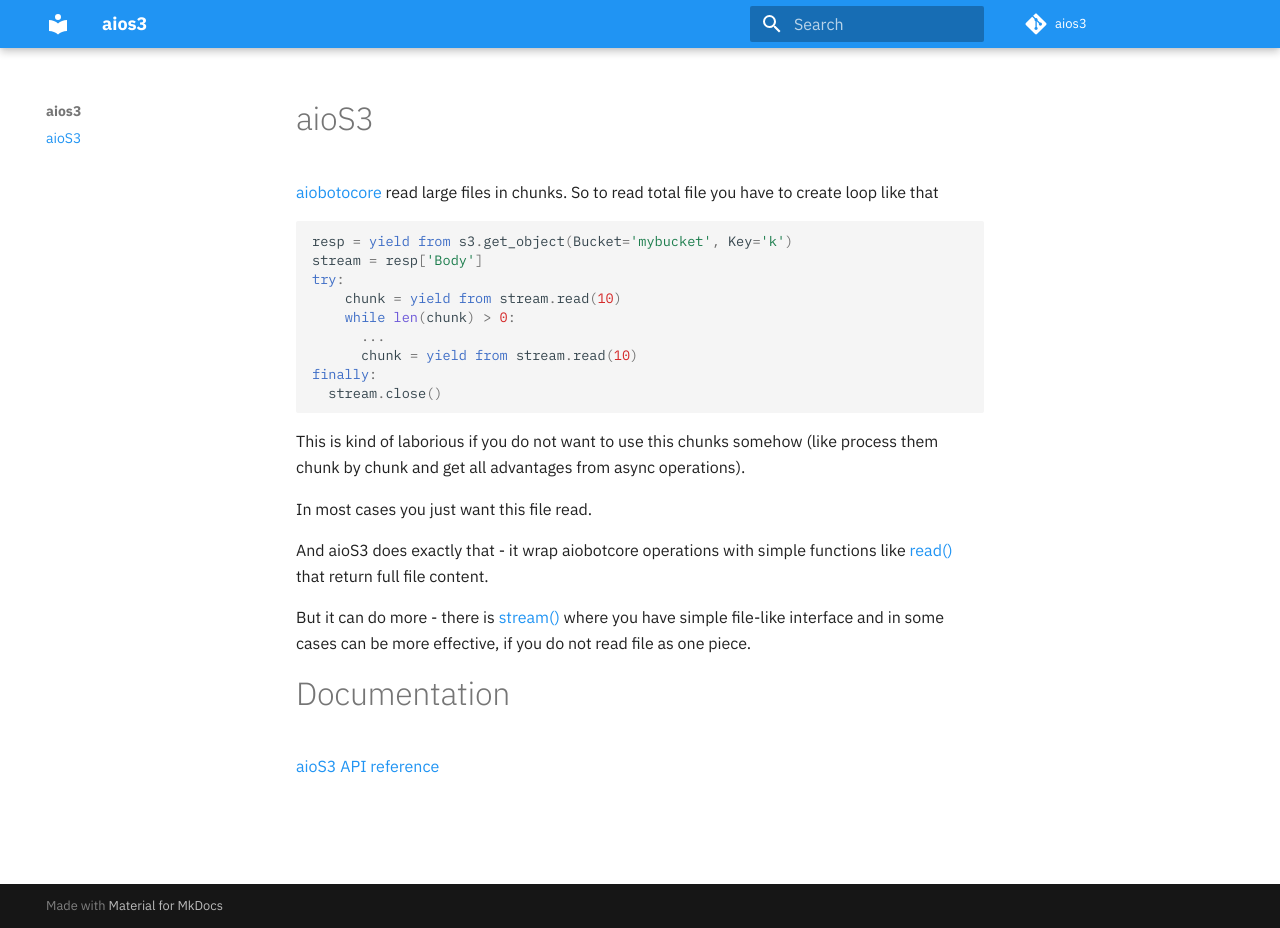
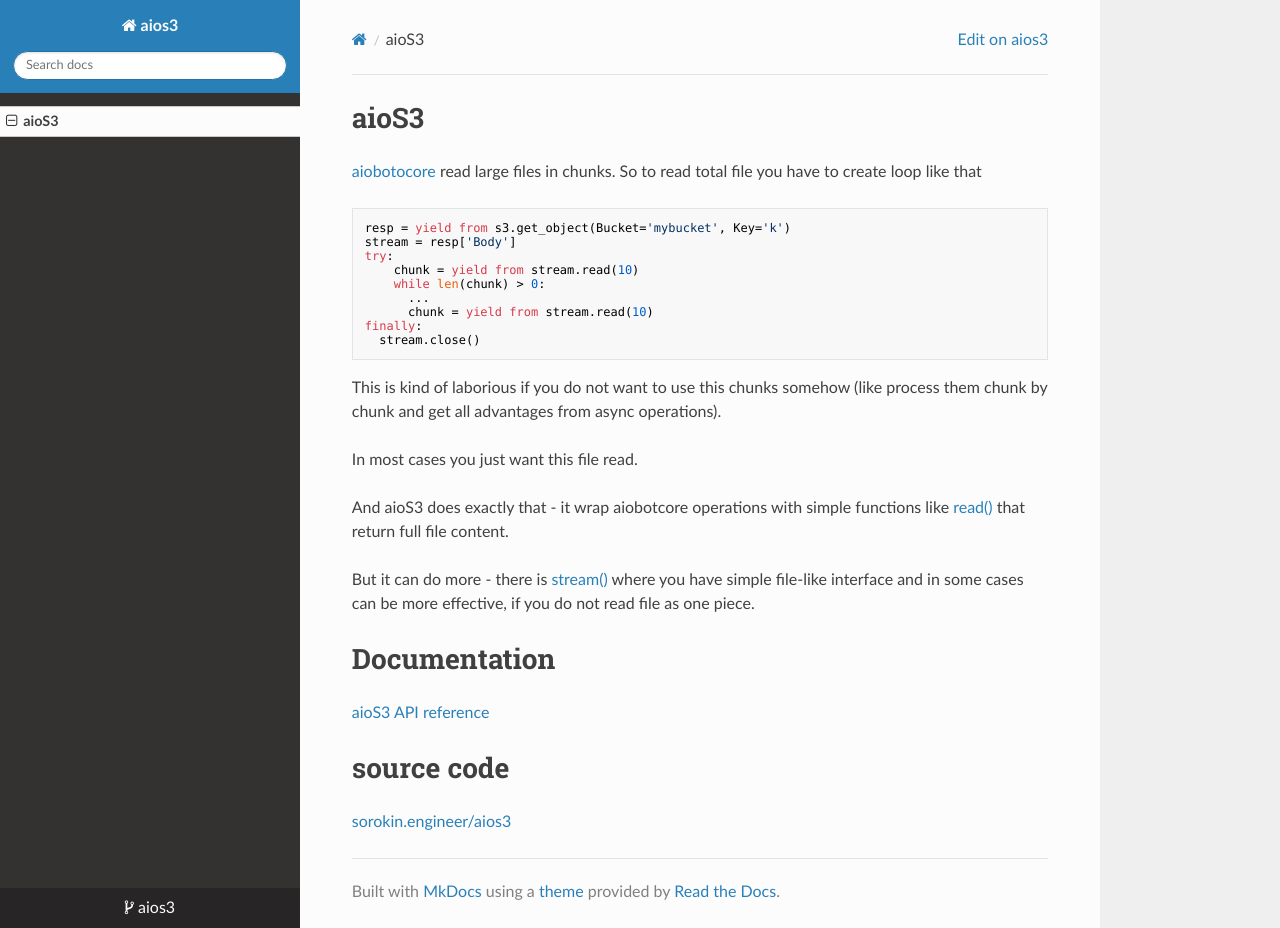
Before and after one commit to andgineer/aios3, an MkDocs documentation site: the page built from docs/README.md, in a window 1280 px wide and 928 px high. Built offline with MkDocs 1.6.1, drawn with Linux system fonts in a browser that asks for light colours; nearby versions of some CDN libraries; comment, search, counter and statistics services are not loaded.

Commit message:
https://github.com/andgineer/aios3/issues/3 mkdocs part of docs 5

```diff
--- a/docs/README.md
+++ b/docs/README.md
@@ -21,13 +21,17 @@
 In most cases you just want this file read.
 
 And aioS3 does exactly that - it wrap aiobotcore operations with simple functions like
-[read()](api-reference/file.html#function-read) that return
+[read()](docstrings/file/#function-read) that return
 full file content.
 
-But it can do more - there is [stream()](api-reference/file.html#function-stream)
+But it can do more - there is [stream()](docstrings/file/#function-stream)
 where you have simple file-like interface and in some cases can be more
 effective, if you do not read file as one piece.
 
 # Documentation
 
-[aioS3 API reference](api-reference/)
+[aioS3 API reference](docstrings/)
+
+# source code
+
+[sorokin.engineer/aios3](https://github.com/andgineer/aios3)
--- a/mkdocs.yml
+++ b/mkdocs.yml
@@ -13,53 +13,4 @@
   - search
 
 theme:
-  name: material
-  font:
-    text: IBM Plex Sans
-    code: IBM Plex Mono
-  icon:
-    logo: material/library
-  features:
-    # - navigation.tabs
-    - navigation.instant
-    - navigation.expand
-  palette:
-    scheme: default
-    primary: blue
-    accent: blue
-
-markdown_extensions:
-  - abbr
-  - admonition
-  - attr_list
-  - def_list
-  - footnotes
-  - meta
-  - toc:
-      permalink: true
-  - pymdownx.arithmatex:
-      generic: true
-  - pymdownx.betterem:
-      smart_enable: all
-  - pymdownx.caret
-  - pymdownx.critic
-  - pymdownx.details
-  - pymdownx.emoji:
-      emoji_index: !!python/name:materialx.emoji.twemoji
-      emoji_generator: !!python/name:materialx.emoji.to_svg
-  - pymdownx.highlight
-  - pymdownx.inlinehilite
-  - pymdownx.keys
-  - pymdownx.mark
-  - pymdownx.smartsymbols
-  - pymdownx.snippets:
-      check_paths: true
-  - pymdownx.superfences:
-      custom_fences:
-        - name: mermaid
-          class: mermaid
-          format: !!python/name:pymdownx.superfences.fence_code_format
-  - pymdownx.tabbed
-  - pymdownx.tasklist:
-      custom_checkbox: true
-  - pymdownx.tilde
+  name: readthedocs
--- a/requirements.txt
+++ b/requirements.txt
@@ -8,4 +8,3 @@
 mkdocs
 mkdocs-awesome-pages-plugin
 twine
-mkdocs-material
```
Also changed, not shown: README.md (+3 -2 lines), 2 other files.
